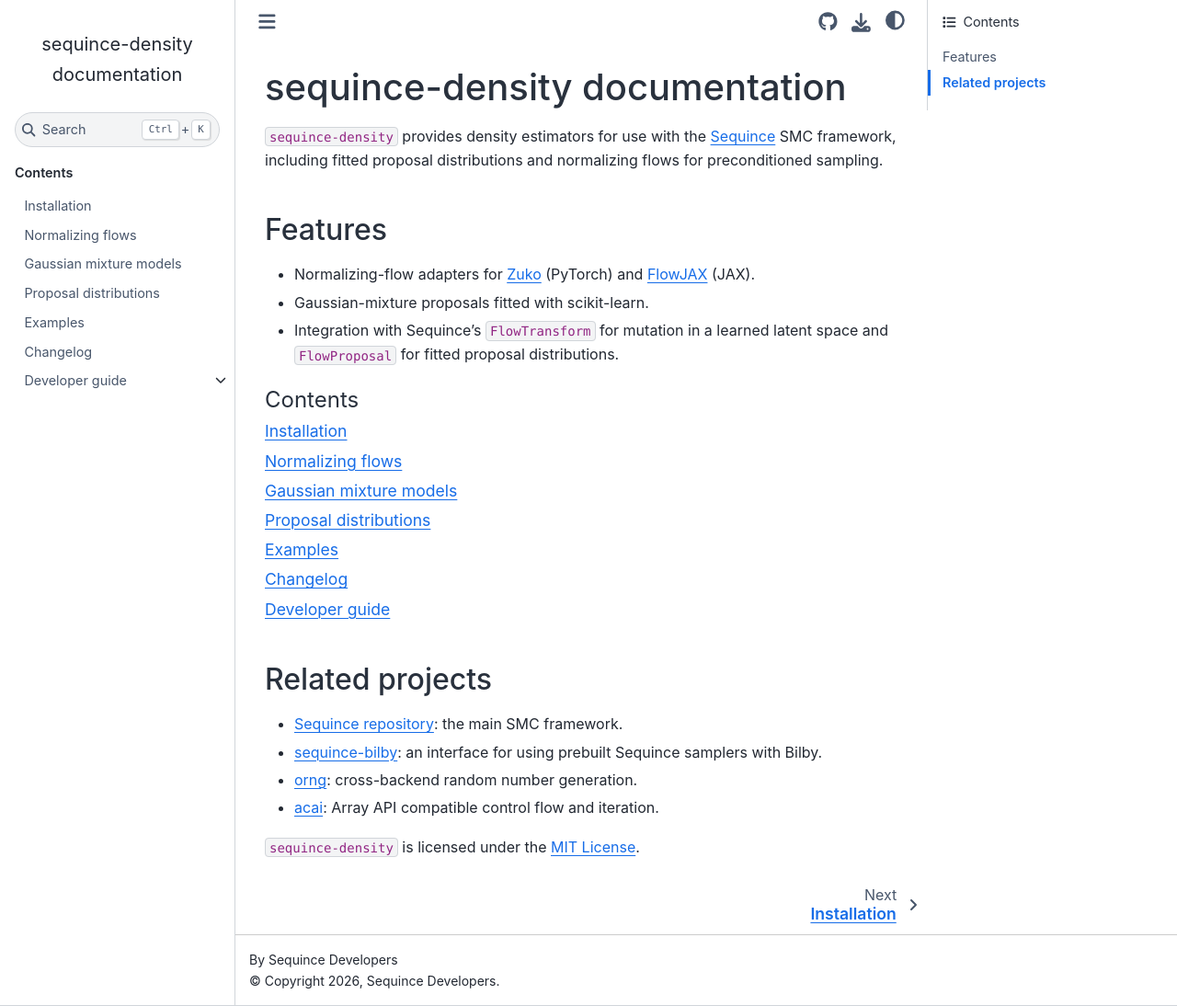
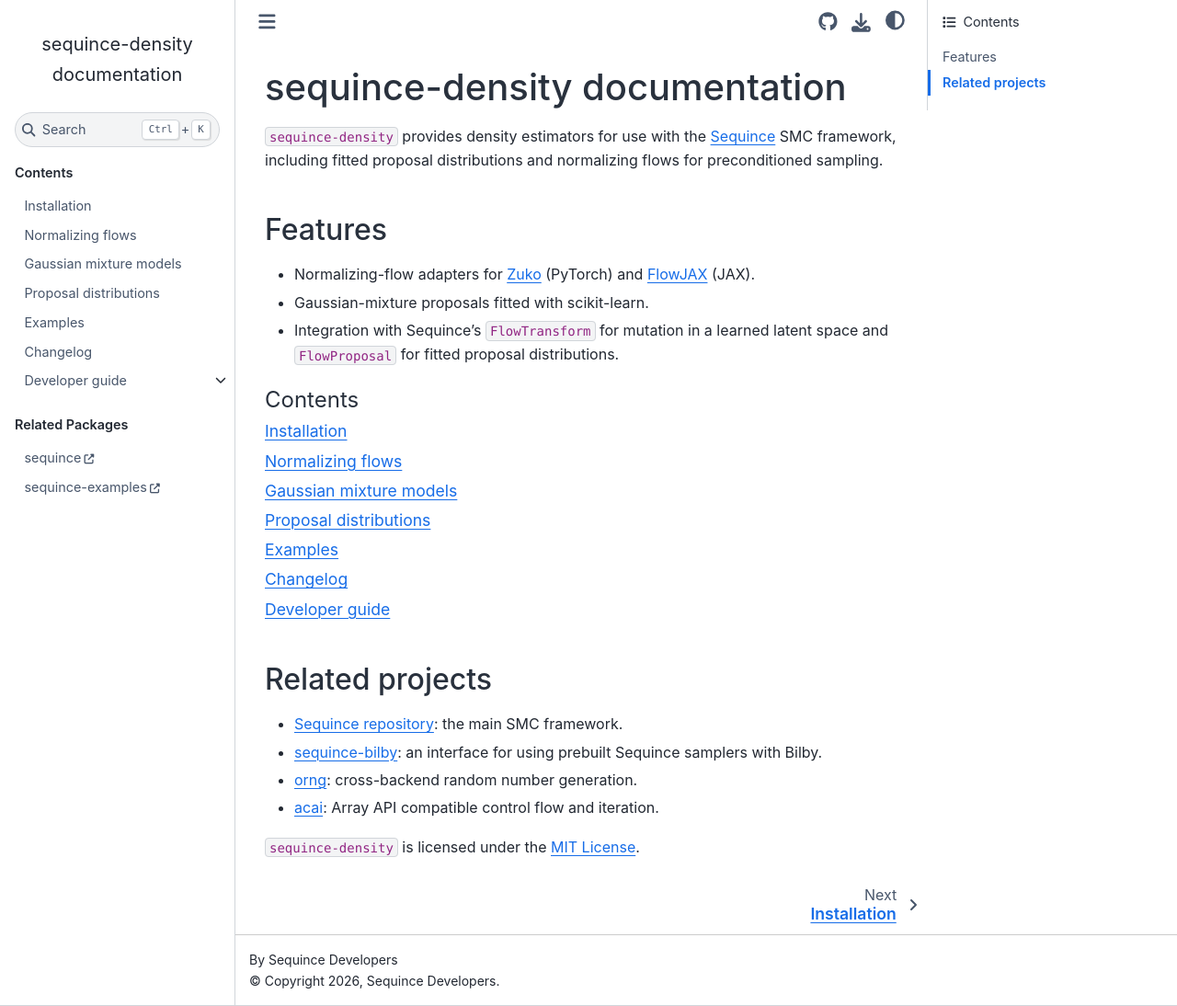
Before and after one commit to sequince-dev/sequince-density, a Sphinx documentation site: the page built from docs/index.rst, in a window 1280 px wide and 1094 px high. Shown: the whole window at 92% size. Built offline with Sphinx 7.4.7 and the Sphinx Book theme 1.1.4, drawn with Linux system fonts in a browser that asks for light colours; pages that are not in the unit, such as notebooks, are missing from menus.

Commit message:
DOC: add related documentation sidebar links (#12)

```diff
--- a/docs/index.rst
+++ b/docs/index.rst
@@ -28,6 +28,14 @@ Features
    API reference <autoapi/sequince_density/index>
    developer_guide/index
 
+.. toctree::
+   :maxdepth: 1
+   :caption: Related Packages
+   :hidden:
+
+   sequince <https://sequince.readthedocs.io/en/latest/>
+   sequince-examples <https://sequince.readthedocs.io/projects/sequince-examples/en/latest/>
+
 Related projects
 ----------------
 
```
Also changed, not shown: CHANGELOG.md (+5 -0 lines).
